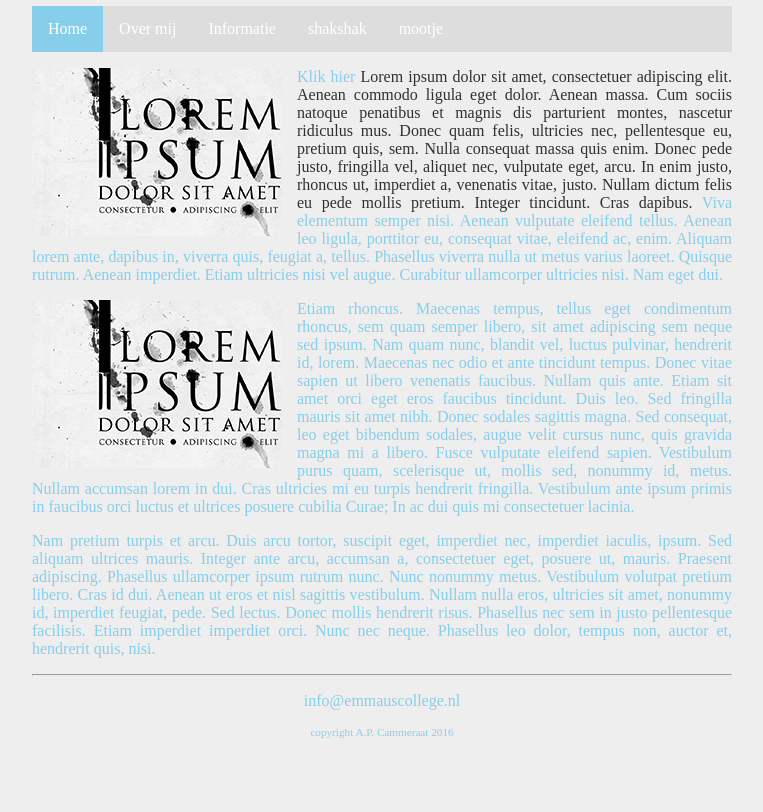
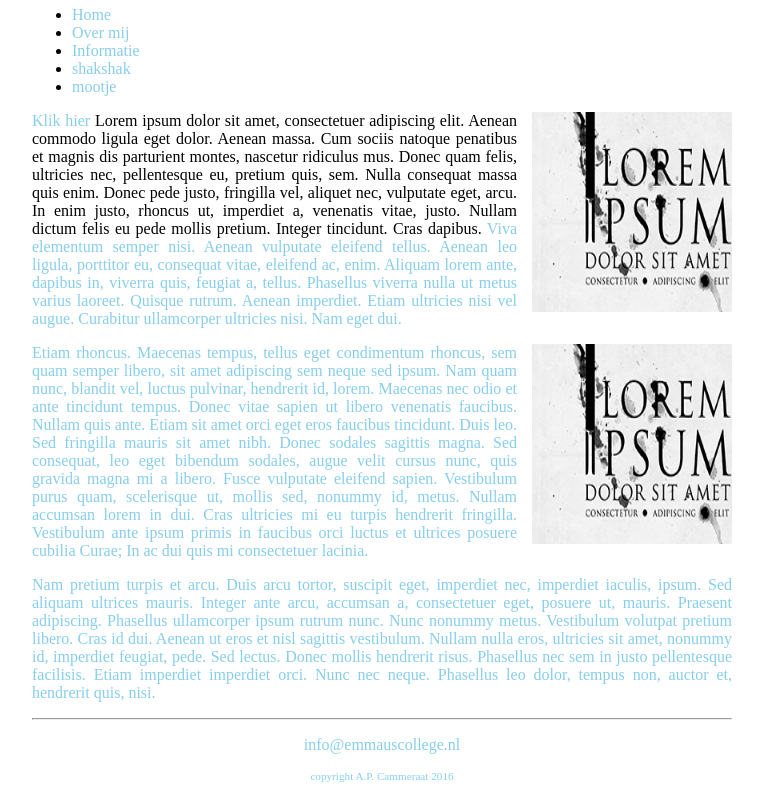
Before and after one commit to emmaus-4h/website-muhammedguvec, a plain HTML site: page index.html in a window 1280 px wide. Shown: the part 60-872 px from the top of the page, without its empty margins (258-1021 px from the left). Before the commit the page ends 820 px from the top, so only its background shows below. Drawn offline with Linux system fonts and the light colour scheme.

Commit message:
Update style.css

```diff
--- a/style.css
+++ b/style.css
@@ -1,11 +1,12 @@
-/* Basislayout */
+
+* Basislayout */
 
 html, body {
     height: 100%;
     padding: 0;
-    background-color: #EEEEEE;
+    background-color:#f3e8c296;
 
-    color: #303030;
+    color: #f74f4fb6;
     font: Verdana, Arial, Sans-Serif;
 }
 
@@ -16,14 +17,17 @@ main {
     position: relative;
 }
 
-
+img {
+  width: 200px ;
+  height: 200px ;
+}
 article {
     text-align: justify;
 }
 
 
 header {
-    color: skyblue;
+    color:#f74f4fb6 ;
     text-align: center;
 }
 
@@ -37,8 +41,8 @@ footer {
 /* specifieke stijlen */
 
 img.zweefLinks {
-    float: left;
-    margin-right: 15px;
+    float: right;
+    margin-left: 15px;
 }
 
 .smalltext {
@@ -56,30 +60,32 @@ a:hover {
 
 
 /* navigatiebalk */
-nav ul {
-    list-style-type: none;
-    margin: auto;
-    padding: 0;
-    background-color: #dddddd;
+
+.navbar{
   overflow: hidden;
+  background-color: #333;
+  position: fixed;
+  top: 0;
+  width: 100%;
 }
 
-nav ul li {
+.navbar a {
   float: left;
-}
-
-nav li a {
   display: block;
-    color: white;
+  color: #f74f4fb6;
   text-align: center;
   padding: 14px 16px;
   text-decoration: none;
+  font-size: 17px;
 }
 
-nav li a:hover {
-    background-color: #aaaaaa;
+.navbar a:hover {
+  background: #ddd;
+  color: #f74f4fb6;
 }
 
-nav li a.active {
-    background-color: skyblue;
+.main {
+  padding: 16px;
+  margin-top: 30px;
+  height: 200px; /* Used in this example to enable scrolling */
 }
```
Lines whose indentation alone changed are shown as unchanged.
